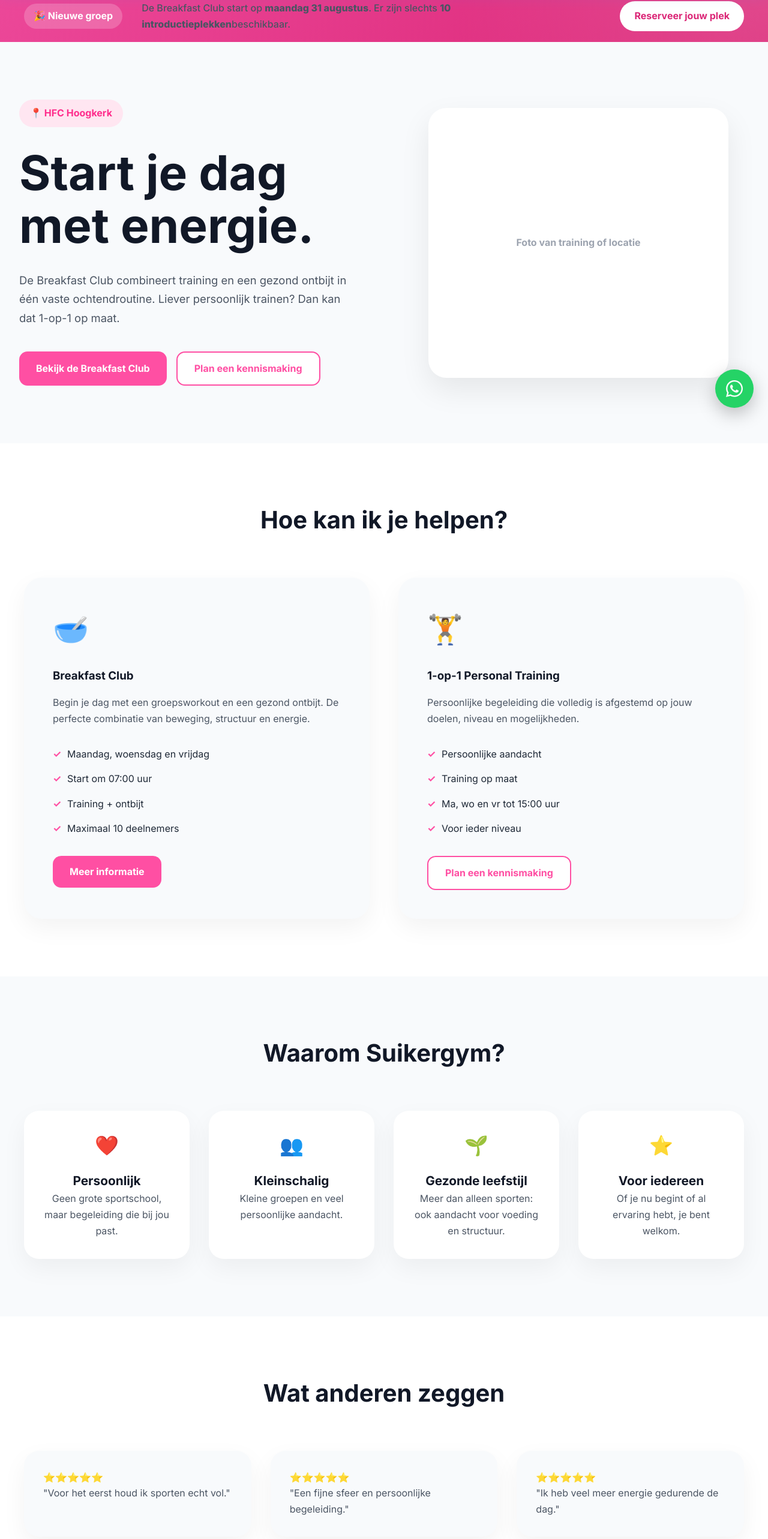
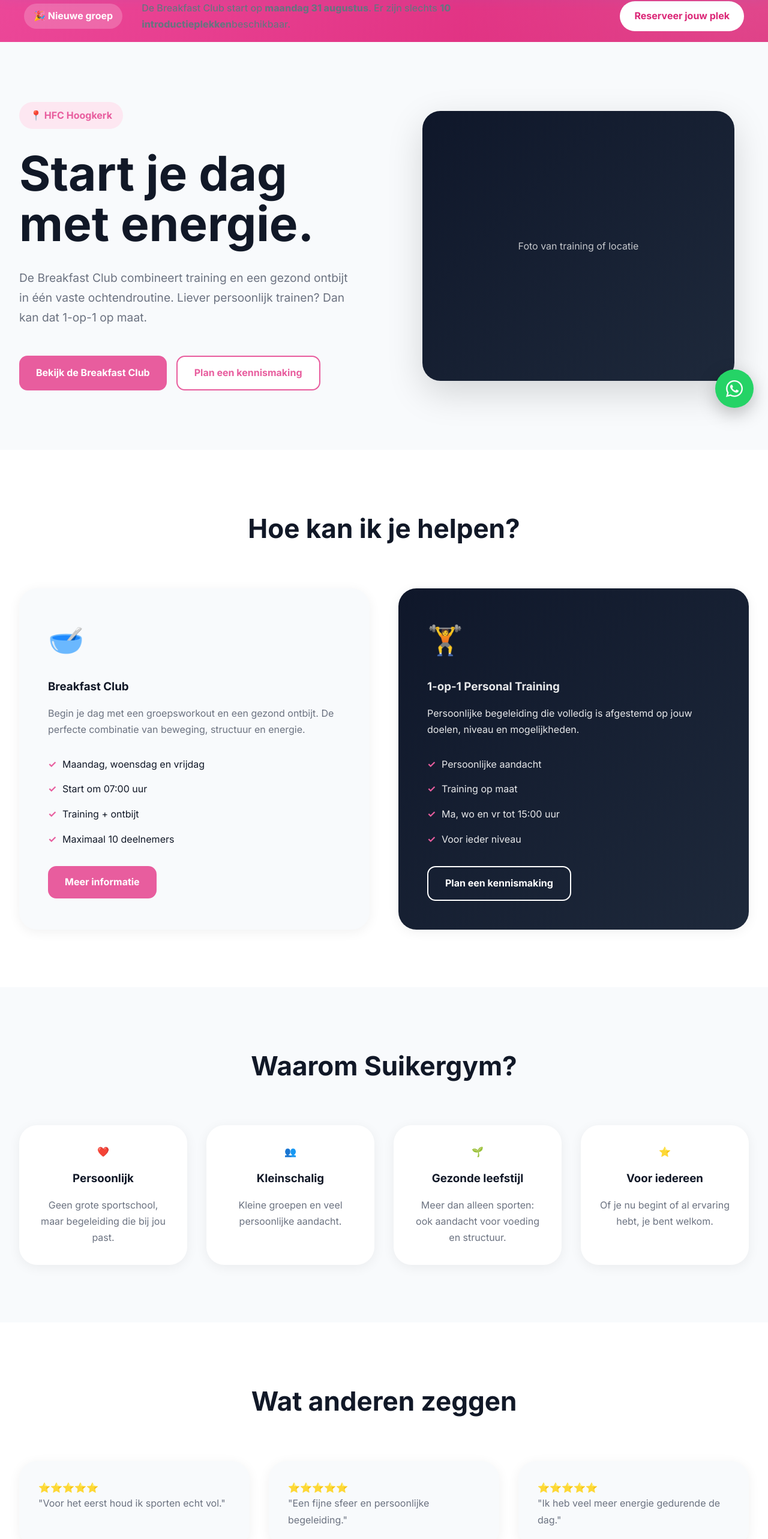
Before and after one commit to Suikergym/suikergym.front.end, a React (Create React App) app in the folder SuikerGym.Api/ClientApp/: page / in a window 1280 px wide. Shown: the part 96-2662 px from the top of the page at 60% size. Built offline with nearby package versions, Linux system fonts and the light colour scheme.

Commit message:
updated launchbanner

```diff
--- a/SuikerGym.Api/ClientApp/src/components/LaunchBanner.js
+++ b/SuikerGym.Api/ClientApp/src/components/LaunchBanner.js
@@ -1,5 +1,6 @@
 
 import { HashLink } from "react-router-hash-link";
+import "../styles/LaunchBanner.css";
 
 export default function LaunchBanner({ buttonLink = "#aanmelden" }) {
   return (
--- a/SuikerGym.Api/ClientApp/src/styles/Home.css
+++ b/SuikerGym.Api/ClientApp/src/styles/Home.css
@@ -1,8 +1,34 @@
-/* ===== ALGEMEEN ===== */
+:root {
+  --gradient-dark: linear-gradient(
+    135deg,
+    #0f172a 0%,
+    #1e293b 100%
+  );
+
+ --primary: #e85d9e;
+--primary-dark: yellow;
+--primary-light: #fde7f1;
+
+  --background: #f8fafc;
+  --surface: #ffffff;
+
+  --text: #111827;
+  --text-light: #6b7280;
+
+  --shadow-sm: 0 10px 30px rgba(15, 23, 42, 0.05);
+  --shadow-md: 0 20px 50px rgba(15, 23, 42, 0.08);
+
+  --radius: 30px;
+  --container: 1280px;
+}
+
+/* ======================
+   ALGEMEEN
+====================== */
 
 .home-page {
-  background: #f8fafc;
-  color: #1f2937;
+  background: var(--background);
+  color: var(--text);
 }
 
 .home-page section {
@@ -12,87 +38,106 @@
 .home-page h1,
 .home-page h2,
 .home-page h3 {
-  color: #111827;
   margin-top: 0;
+  color: var(--text);
 }
 
 .home-page p {
+  color: var(--text-light);
   line-height: 1.7;
-  color: #4b5563;
 }
 
 .home-page ul {
+  list-style: none;
   padding: 0;
-  list-style: none;
+  margin: 0;
 }
 
-/* ===== BUTTONS ===== */
+.home-page a {
+  text-decoration: none;
+}
+
+/* ======================
+   BUTTONS
+====================== */
 
 .btn {
   display: inline-flex;
   justify-content: center;
   align-items: center;
-  text-decoration: none;
+
   padding: 14px 28px;
+
   border-radius: 14px;
   font-weight: 700;
+
   transition: all 0.3s ease;
   cursor: pointer;
 }
 
 .btn-primary {
-  background: #ff4fa3;
+  background: var(--primary);
   color: white;
 }
 
 .btn-primary:hover {
-  background: #ff2d8c;
+  background: var(--primary-dark);
   transform: translateY(-2px);
 }
 
 .btn-secondary {
   background: white;
-  border: 2px solid #ff4fa3;
-  color: #ff4fa3;
+  color: var(--primary);
+  border: 2px solid var(--primary);
 }
 
 .btn-secondary:hover {
-  background: #fff1f7;
+  background: var(--primary-light);
   transform: translateY(-2px);
 }
 
-/* ===== HERO ===== */
+/* ======================
+   HERO
+====================== */
 
 .home-hero {
-  max-width: 1300px;
+  max-width: var(--container);
   margin: auto;
+
+  min-height: 85vh;
+
   display: grid;
   grid-template-columns: 1fr 1fr;
   gap: 5rem;
   align-items: center;
-  min-height: 80vh;
+}
+
+.hero-content {
+  max-width: 600px;
 }
 
 .hero-badge {
   display: inline-block;
-  background: #ffe6f1;
-  color: #ff2d8c;
+
+  background: var(--primary-light);
+  color: var(--primary);
+
   padding: 10px 18px;
   border-radius: 999px;
   font-weight: 700;
+
   margin-bottom: 2rem;
 }
 
 .home-hero h1 {
   font-size: clamp(3rem, 7vw, 5rem);
-  line-height: 1.1;
+  line-height: 1.05;
   margin-bottom: 2rem;
 }
 
 .home-hero p {
-  font-size: 1.15rem;
-  max-width: 600px;
-  margin-bottom: 2.5rem;
+  font-size: 1.2rem;
+  margin-bottom: 3rem;
 }
 
 .hero-buttons {
@@ -108,23 +153,26 @@
 
 .image-placeholder {
   width: 100%;
-  max-width: 500px;
+  max-width: 520px;
   height: 450px;
-  background: white;
-  border-radius: 30px;
-  box-shadow: 0 20px 50px rgba(0, 0, 0, 0.08);
+
+  background: var(--gradient-dark);
+  border-radius: var(--radius);
 
   display: flex;
   justify-content: center;
   align-items: center;
 
-  color: #9ca3af;
-  font-weight: 700;
   text-align: center;
+  color: rgba(255, 255, 255, 0.75);
+
   padding: 2rem;
+  box-shadow: var(--shadow-md);
 }
 
-/* ===== AANBOD ===== */
+/* ======================
+   AANBOD
+====================== */
 
 .offer-section {
   background: white;
@@ -132,23 +180,31 @@
 
 .offer-section h2 {
   text-align: center;
-  font-size: 2.5rem;
+  font-size: 2.75rem;
   margin-bottom: 4rem;
 }
 
 .offer-grid {
-  max-width: 1200px;
+  max-width: var(--container);
   margin: auto;
+
   display: grid;
   grid-template-columns: repeat(2, 1fr);
   gap: 3rem;
 }
 
 .offer-card {
-  background: #f8fafc;
+  background: var(--background);
   padding: 3rem;
-  border-radius: 30px;
-  box-shadow: 0 15px 40px rgba(0, 0, 0, 0.05);
+  border-radius: var(--radius);
+
+  box-shadow: var(--shadow-sm);
+  transition: all 0.3s ease;
+}
+
+.offer-card:hover {
+  transform: translateY(-8px);
+  box-shadow: var(--shadow-md);
 }
 
 .offer-icon {
@@ -169,30 +225,56 @@
 }
 
 .offer-card li {
+  position: relative;
+  padding-left: 1.5rem;
   margin-bottom: 1rem;
-  padding-left: 1.5rem;
-  position: relative;
 }
 
 .offer-card li::before {
   content: "✓";
-  color: #ff4fa3;
+  color: var(--primary);
   font-weight: bold;
+
   position: absolute;
   left: 0;
 }
 
-/* ===== WAAROM ===== */
+/* Donkere kaart voor PT */
+
+.offer-card:last-child {
+  background: var(--gradient-dark);
+}
+
+.offer-card:last-child h3,
+.offer-card:last-child p,
+.offer-card:last-child li {
+  color: rgba(255, 255, 255, 0.9);
+}
+
+.offer-card:last-child .btn-secondary {
+  border-color: white;
+  color: white;
+  background: transparent;
+}
+
+.offer-card:last-child .btn-secondary:hover {
+  background: rgba(255, 255, 255, 0.1);
+}
+
+/* ======================
+   WAAROM SUIKERGYM
+====================== */
 
 .why-section h2 {
   text-align: center;
-  font-size: 2.5rem;
+  font-size: 2.75rem;
   margin-bottom: 4rem;
 }
 
 .why-grid {
-  max-width: 1200px;
+  max-width: var(--container);
   margin: auto;
+
   display: grid;
   grid-template-columns: repeat(4, 1fr);
   gap: 2rem;
@@ -200,23 +282,20 @@
 
 .why-card {
   background: white;
-  border-radius: 25px;
+  border-radius: var(--radius);
   padding: 2rem;
   text-align: center;
-  box-shadow: 0 15px 40px rgba(0, 0, 0, 0.05);
-  font-size: 2rem;
+
+  box-shadow: var(--shadow-sm);
 }
 
 .why-card h3 {
-  font-size: 1.3rem;
-  margin-top: 1rem;
+  margin: 1rem 0;
 }
 
-.why-card p {
-  font-size: 1rem;
-}
-
-/* ===== REVIEWS ===== */
+/* ======================
+   REVIEWS
+====================== */
 
 .reviews-section {
   background: white;
@@ -224,30 +303,34 @@
 
 .reviews-section h2 {
   text-align: center;
+  font-size: 2.75rem;
   margin-bottom: 4rem;
-  font-size: 2.5rem;
 }
 
 .reviews-grid {
-  max-width: 1200px;
+  max-width: var(--container);
   margin: auto;
+
   display: grid;
   grid-template-columns: repeat(3, 1fr);
   gap: 2rem;
 }
 
 .review-card {
-  background: #f8fafc;
+  background: var(--background);
   padding: 2rem;
-  border-radius: 25px;
-  box-shadow: 0 15px 40px rgba(0, 0, 0, 0.05);
+  border-radius: var(--radius);
+  box-shadow: var(--shadow-sm);
 }
 
-/* ===== OVER JOU ===== */
+/* ======================
+   OVER JOU
+====================== */
 
 .about-section {
-  max-width: 1200px;
+  max-width: var(--container);
   margin: auto;
+
   display: grid;
   grid-template-columns: 450px 1fr;
   gap: 5rem;
@@ -255,7 +338,7 @@
 }
 
 .about-content h2 {
-  font-size: 2.5rem;
+  font-size: 2.75rem;
   margin-bottom: 2rem;
 }
 
@@ -263,33 +346,25 @@
   margin-bottom: 2rem;
 }
 
-.about-image {
-  display: flex;
-  justify-content: center;
-}
-
-/* ===== CTA ===== */
+/* ======================
+   CTA
+====================== */
 
 .final-cta {
-  background: linear-gradient(
-    135deg,
-    #ff4fa3,
-    #ff7bbb
-  );
+  background: var(--gradient-dark);
+  text-align: center;
   color: white;
-  text-align: center;
 }
 
 .final-cta h2 {
   color: white;
+  font-size: 2.75rem;
   margin-bottom: 1rem;
-  font-size: 2.5rem;
 }
 
 .final-cta p {
-  color: rgba(255, 255, 255, 0.9);
+  color: rgba(255, 255, 255, 0.85);
   margin-bottom: 2rem;
-  font-size: 1.1rem;
 }
 
 .final-cta .hero-buttons {
@@ -303,15 +378,17 @@
 }
 
 .final-cta .btn-secondary:hover {
-  background: rgba(255, 255, 255, 0.15);
+  background: rgba(255, 255, 255, 0.1);
 }
 
-/* ===== RESPONSIVE ===== */
+/* ======================
+   RESPONSIVE
+====================== */
 
 @media (max-width: 1100px) {
   .offer-grid,
-  .reviews-grid,
-  .why-grid {
+  .why-grid,
+  .reviews-grid {
     grid-template-columns: repeat(2, 1fr);
   }
 
@@ -329,15 +406,19 @@
   .home-hero {
     grid-template-columns: 1fr;
     text-align: center;
+    min-height: auto;
+  }
+
+  .hero-content {
+    margin: auto;
   }
 
   .hero-buttons {
     justify-content: center;
   }
 
-  .home-hero p {
-    margin-left: auto;
-    margin-right: auto;
+  .hero-image {
+    margin-top: 2rem;
   }
 }
 
@@ -347,8 +428,8 @@
   }
 
   .offer-grid,
-  .reviews-grid,
-  .why-grid {
+  .why-grid,
+  .reviews-grid {
     grid-template-columns: 1fr;
   }
 
@@ -356,7 +437,15 @@
     font-size: 3rem;
   }
 
+  .offer-section h2,
+  .why-section h2,
+  .reviews-section h2,
+  .about-content h2,
+  .final-cta h2 {
+    font-size: 2.2rem;
+  }
+
   .image-placeholder {
-    height: 300px;
+    height: 320px;
   }
 }
--- a/SuikerGym.Api/ClientApp/src/styles/LaunchBanner.css
+++ b/SuikerGym.Api/ClientApp/src/styles/LaunchBanner.css
@@ -5,7 +5,7 @@
 .launch-banner {
   background: linear-gradient(
     135deg,
-    #ec4899 0%,
+    #facc15 -43%,
     #db2777 100%
   );
   color: white;
@@ -21,8 +21,8 @@
   background:
     radial-gradient(
       circle at top right,
-      rgba(255,255,255,0.15),
-      transparent 40%
+      rgba(255, 255, 255, 0.08),
+      transparent 45%
     );
   pointer-events: none;
 }
@@ -52,6 +52,7 @@
   margin: 0;
   font-size: 1rem;
   font-weight: 500;
+  color: white
 }
 
 .launch-banner strong {
```
